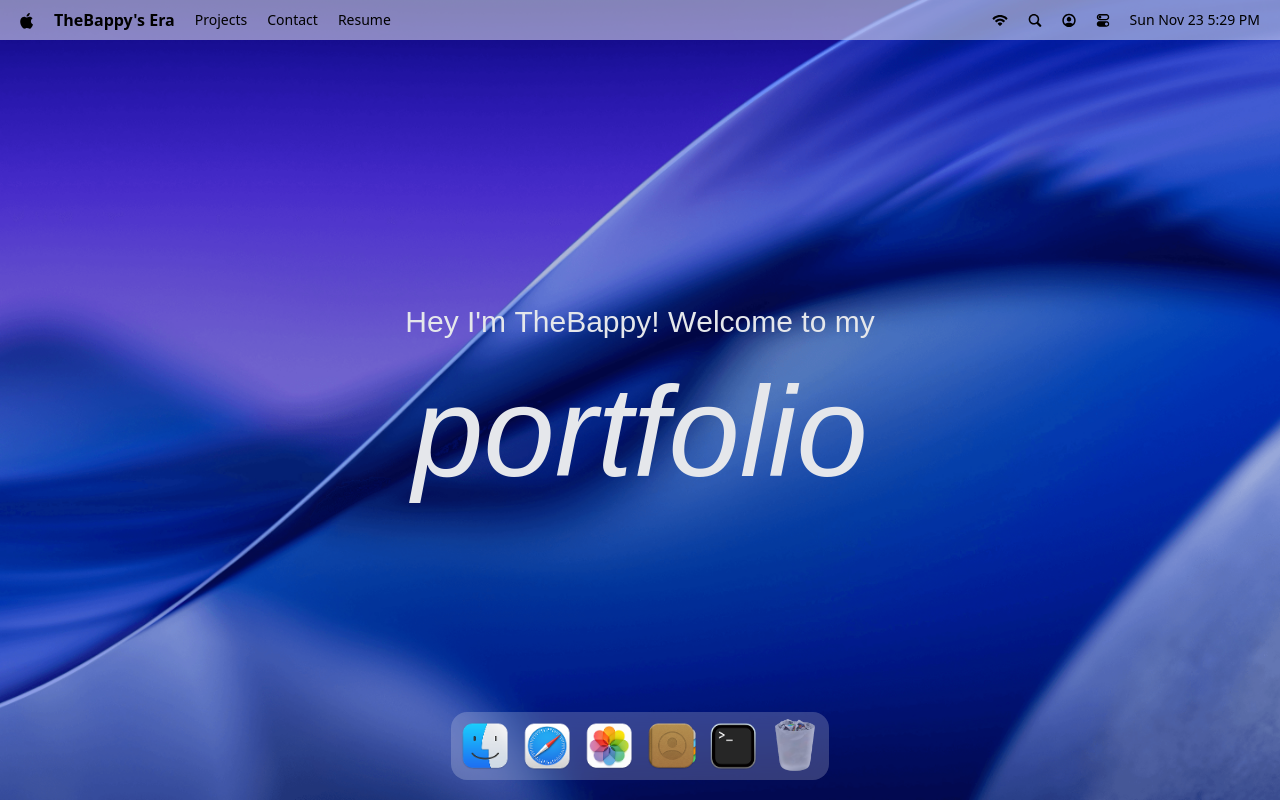
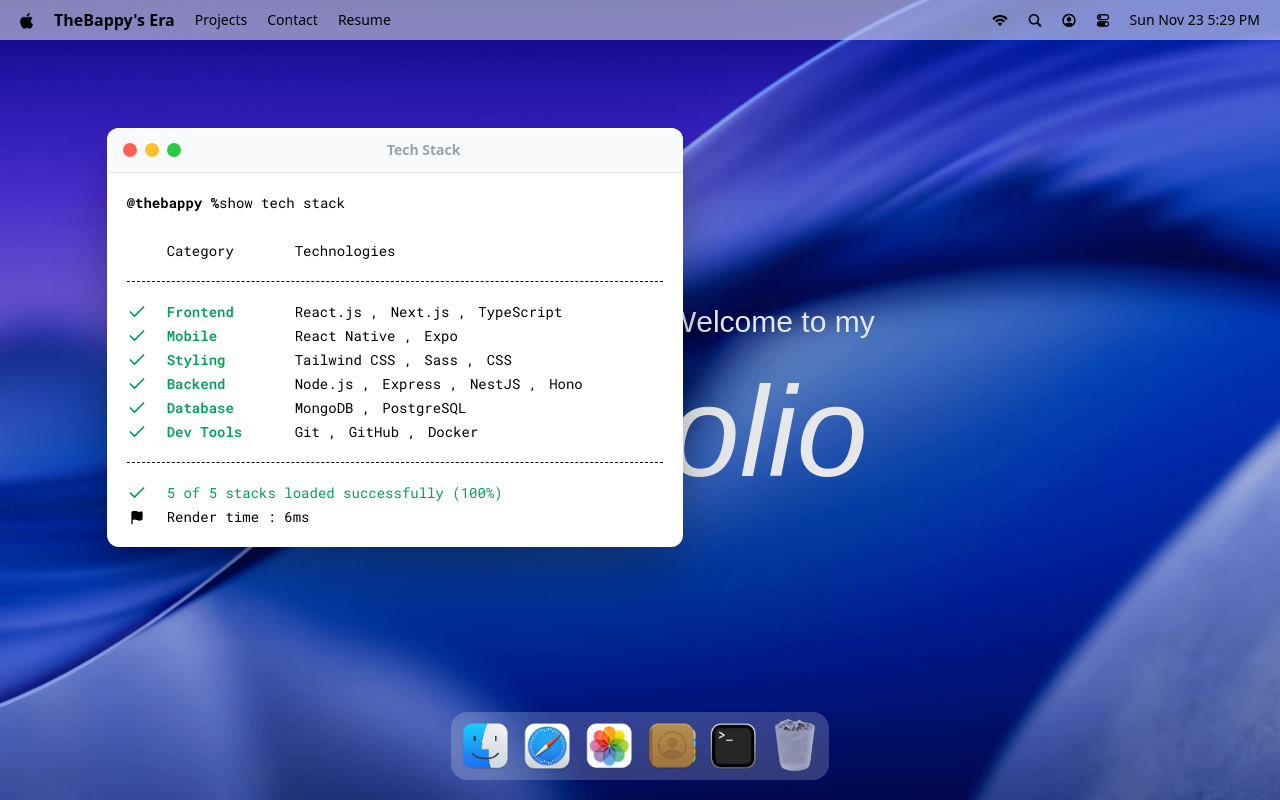
Before and after one commit to theBappy/miniature-robot, a React (Vite) app: page / in a window 1280 px wide. Both pictures are taken after a click on the button 733 px from the left and 746 px from the top of the page. Built offline with nearby package versions, Linux system fonts and the light colour scheme; a web font is replaced by a local one.

Commit message:
higher order components implementation for different window for reusability

```diff
--- a/src/App.jsx
+++ b/src/App.jsx
@@ -1,4 +1,10 @@
+import gsap from "gsap"
+import { Draggable } from "gsap/Draggable"
+
 import {Navbar, Welcome, Dock} from "#components"
+import { Terminal } from "#windows"
+
+gsap.registerPlugin(Draggable)
 
 const App = () => {
   return (
@@ -6,6 +12,7 @@
       <Navbar />
       <Welcome />
       <Dock />
+      <Terminal />
     </main>
   )
 }
--- a/src/components/dock.jsx
+++ b/src/components/dock.jsx
@@ -60,6 +60,10 @@
   const toggleApp = (app) => {
     if (!app.canOpen) return;
     const window = windows[app.id];
+    if (!window) {
+      console.error(`Window not found for app: ${app.id}`);
+      return;
+    }
     if (window.isOpen) {
       closeWindow(app.id);
     } else {
--- a/src/components/index.js
+++ b/src/components/index.js
@@ -1,5 +1,7 @@
 import Dock from "./dock";
 import Navbar from "./navbar";
 import Welcome from "./welcome";
+import WindowControls from "./window_controls";
 
-export { Navbar, Welcome, Dock };
+
+export { Navbar, Welcome, Dock, WindowControls };
--- /dev/null
+++ b/src/components/window_controls.jsx
@@ -0,0 +1,15 @@
+import useWindowStore from "#store/window";
+
+const WindowControls = ({ target }) => {
+  const { closeWindow } = useWindowStore();
+
+  return (
+    <div id="window-controls">
+      <div className="close" onClick={() =>closeWindow(target)} />
+      <div className="minimize" />
+      <div className="maximize" />
+    </div>
+  );
+};
+
+export default WindowControls;
--- /dev/null
+++ b/src/hoc/window_wrapper.jsx
@@ -0,0 +1,58 @@
+import useWindowStore from "#store/window";
+import { useGSAP } from "@gsap/react";
+import gsap from "gsap";
+import { useLayoutEffect, useRef } from "react";
+import { Draggable } from "gsap/Draggable";
+
+const WindowWrapper = (Component, windowKey) => {
+  const Wrapped = (props) => {
+    const { focusWindow, windows } = useWindowStore();
+    const { isOpen, zIndex } = windows[windowKey];
+    const ref = useRef(null);
+
+    useGSAP(() => {
+      const el = ref.current;
+      if (!el || !isOpen) return;
+
+      el.style.display = "block";
+
+      gsap.fromTo(
+        el,
+        {
+          scale: 0.8,
+          opacity: 0,
+          y: 40,
+        },
+        { scale: 1, opacity: 1, y: 0, duration: 0.4, ease: "power3.out" }
+      );
+    }, [isOpen]);
+
+    useGSAP(() => {
+      const el = ref.current;
+      if (!el) return;
+
+      const [instance] = Draggable.create(el, {
+        onPress: () => focusWindow(windowKey),
+      });
+      return () => instance.kill();
+    }, []);
+
+    useLayoutEffect(() => {
+      const el = ref.current;
+      if (!el) return;
+      el.style.display = isOpen ? "block" : "none";
+    }, [isOpen]);
+
+    return (
+      <section className="absolute" id={windowKey} ref={ref} style={{ zIndex }}>
+        <Component {...props} />
+      </section>
+    );
+  };
+  Wrapped.displayName = `WindowWrapper(${
+    Component.displayName || Component.name || "Component"
+  })`;
+  return Wrapped;
+};
+
+export default WindowWrapper;
--- a/src/store/window.js
+++ b/src/store/window.js
@@ -11,6 +11,7 @@
     openWindow: (windowKey, data = null) =>
       set((state) => {
         const win = state.windows[windowKey];
+        if (!win) return;
         win.isOpen = true;
         win.zIndex = state.nextZIndex;
         win.data = data ?? win.data;
@@ -19,6 +20,7 @@
     closeWindow: (windowKey) =>
       set((state) => {
         const win = state.windows[windowKey];
+        if (!win) return;
         win.isOpen = false;
         win.zIndex = INITIAL_Z_INDEX;
         win.data = null;
@@ -26,6 +28,7 @@
     focusWindow: (windowKey) =>
       set((state) => {
         const win = state.windows[windowKey];
+        if (!win) return;
         win.zIndex = state.nextZIndex++;
       }),
   }))
--- /dev/null
+++ b/src/windows/index.js
@@ -0,0 +1,3 @@
+import Terminal from "./terminal";
+
+export { Terminal };
--- /dev/null
+++ b/src/windows/terminal.jsx
@@ -0,0 +1,53 @@
+import { WindowControls } from "#components";
+import { techStack } from "#constants";
+import WindowWrapper from "#hoc/window_wrapper";
+import { Check, CheckIcon, Flag } from "lucide-react";
+
+const Terminal = () => {
+  return (
+    <>
+      <div id="window-header">
+        <WindowControls target="terminal" />
+        <h2>Tech Stack</h2>
+      </div>
+      <div className="techstack">
+        <p>
+          <span className="font-bold">@thebappy %</span>
+          show tech stack
+        </p>
+        <div className="label">
+          <p className="w-32">Category</p>
+          <p>Technologies</p>
+        </div>
+        <ul className="content">
+          {techStack.map(({ category, items }) => (
+            <li className="flex items-center" key={category}>
+              <CheckIcon className="check" size={20} />
+              <h3>{category}</h3>
+              <ul>
+                {items.map((item, i) => (
+                  <li key={i}>
+                    {item} {i < items.length - 1 ? "," : ""}
+                  </li>
+                ))}
+              </ul>
+            </li>
+          ))}
+        </ul>
+        <div className="footnote">
+          <p>
+            <Check size={20} />5 of 5 stacks loaded successfully (100%)
+          </p>
+          <p className="text-black">
+            <Flag size={15} fill="black" />
+            Render time : 6ms
+          </p>
+        </div>
+      </div>
+    </>
+  );
+};
+
+const TerminalWindow = WindowWrapper(Terminal, "terminal");
+
+export default TerminalWindow;
```
